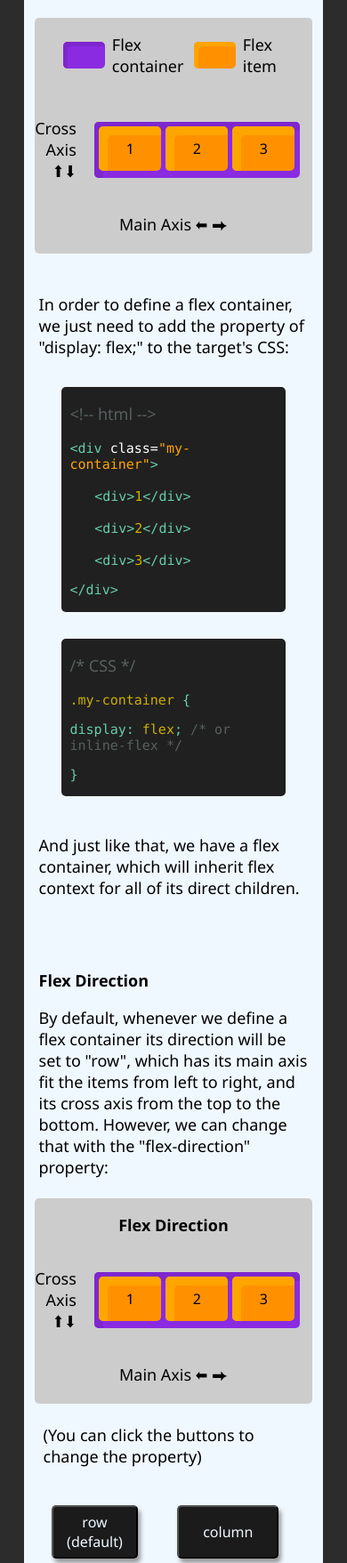
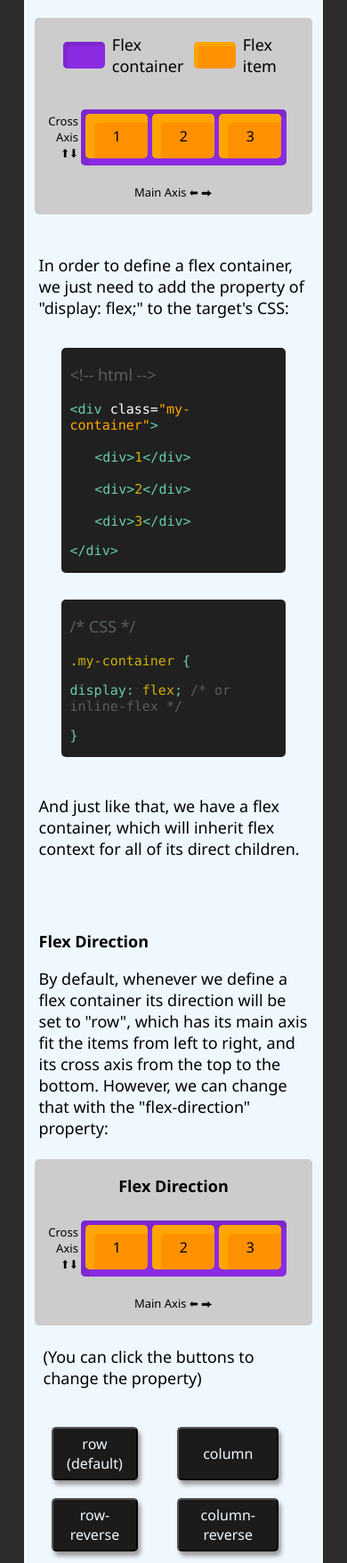
Before and after one commit to TheRadBass/Flexbox-Interactive-Guide, a plain HTML site: page index.html in a window 390 px wide. Shown: the part 1021-2778 px from the top of the page at 89% size. Drawn offline with Linux system fonts and the light colour scheme.

Commit message:
Corrected responsiveness for cross and main axis text

```diff
--- a/index.html
+++ b/index.html
@@ -66,7 +66,7 @@
                     <div class="flex-example">
 
                         <div class="flex-example-cross-axis">
-                            <p>Cross Axis ⬆⬇</p>
+                            <p class="axis-text">Cross Axis ⬆⬇</p>
                         </div>
 
                         <div class="flex-container">
@@ -83,7 +83,7 @@
                     </div>
 
                     <div class="flex-example-main-axis">
-                        <p>Main Axis ⬅ ⮕</p>
+                        <p class="axis-text">Main Axis ⬅ ⮕</p>
                     </div>
 
                 </div>
@@ -130,7 +130,7 @@
                     <div class="flex-example">
 
                         <div class="flex-example-cross-axis" id="flex-direction-left-axis">
-                            <p>Cross Axis ⬆⬇</p>
+                            <p class="axis-text">Cross Axis ⬆⬇</p>
                         </div>
 
                         <div class="flex-container" id="flex-direction-container">
@@ -147,7 +147,7 @@
                     </div>
 
                     <div class="flex-example-main-axis" id="flex-direction-bottom-axis">
-                        <p>Main Axis ⬅ ⮕</p>
+                        <p class="axis-text">Main Axis ⬅ ⮕</p>
                     </div>
 
                 </div>
--- a/style.css
+++ b/style.css
@@ -326,6 +326,7 @@ var {
 
     .flex-example-cross-axis {
         margin-left: 2%;
+        margin-right: 1%;
     }
 
     .flex-example-invisible-cross-axis {
@@ -365,7 +366,7 @@ var {
     }
 
     .flex-container {
-        width: 90%;
+        width: 80%;
         align-self: center;
     }
 
@@ -396,4 +397,8 @@ var {
         margin-bottom: 20px;
     }
 
+    .axis-text {
+        font-size: small;
+    }
+
 }
```
